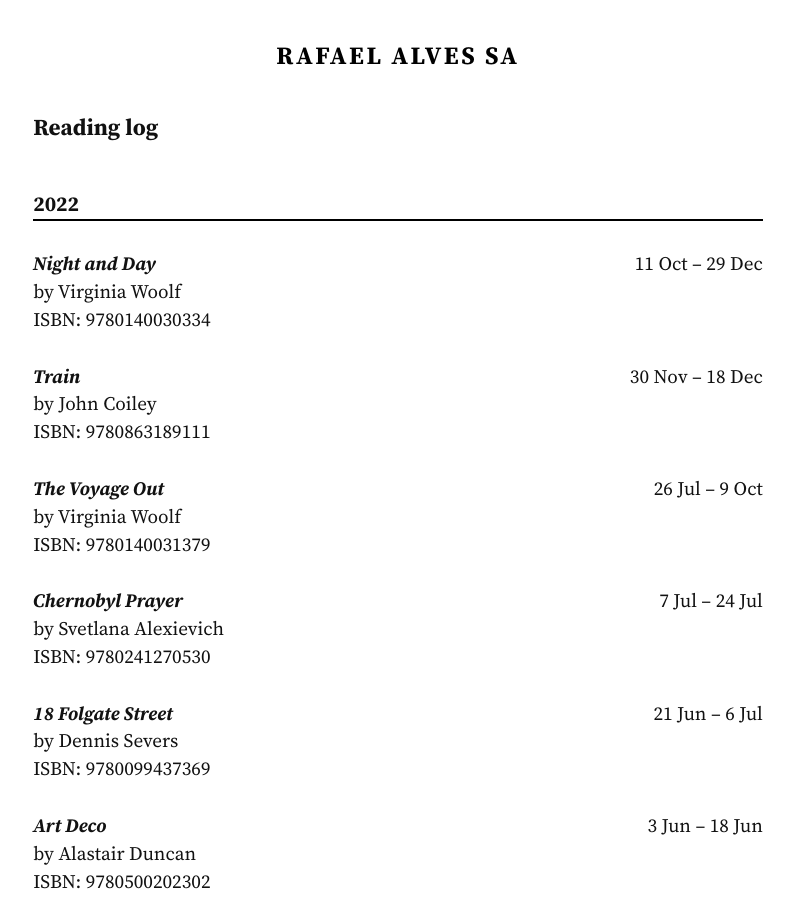
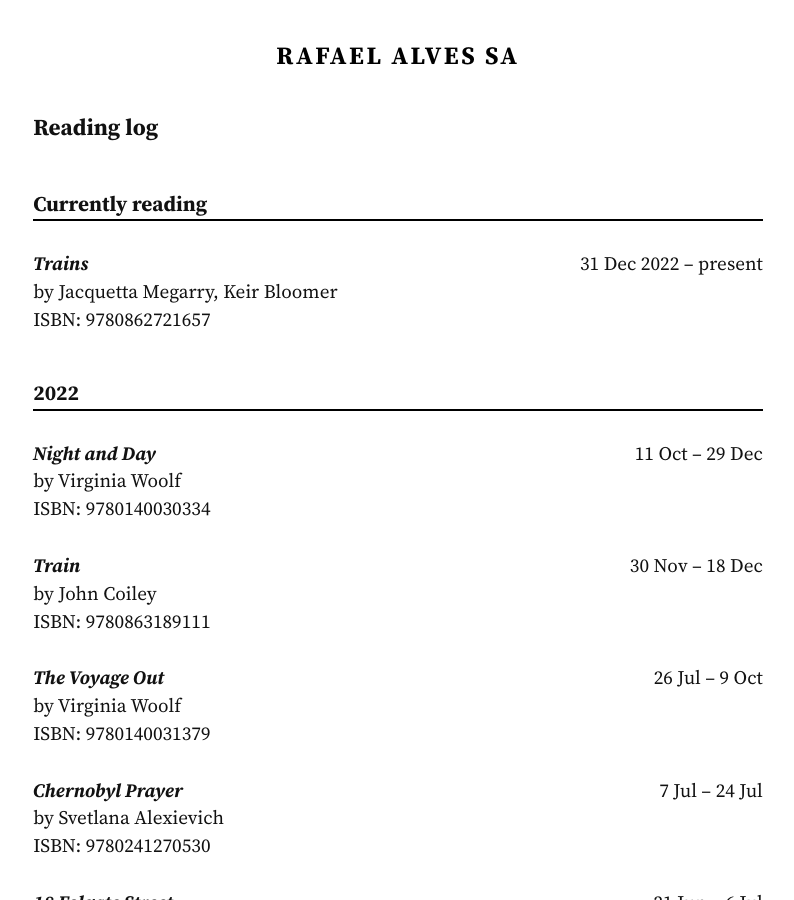
Before and after one commit to rafaelalvessa/rafael.me.uk, a Jekyll site: the page built from reading_log.md, in a window 1280 px wide and 900 px high. Shown: the whole window, without its empty margins (242-1036 px from the left). Built offline with Jekyll 4.4.1, drawn with Linux system fonts in a browser that asks for light colours.

Commit message:
Add Trains to currently reading

```diff
--- a/_data/reading_log.yaml
+++ b/_data/reading_log.yaml
@@ -1,3 +1,10 @@
+Currently reading:
+
+- author: Jacquetta Megarry, Keir Bloomer
+  date_started: 31 Dec 2022
+  isbn: 9780862721657
+  title: Trains
+
 2022:
 
 - author: Virginia Woolf
```
